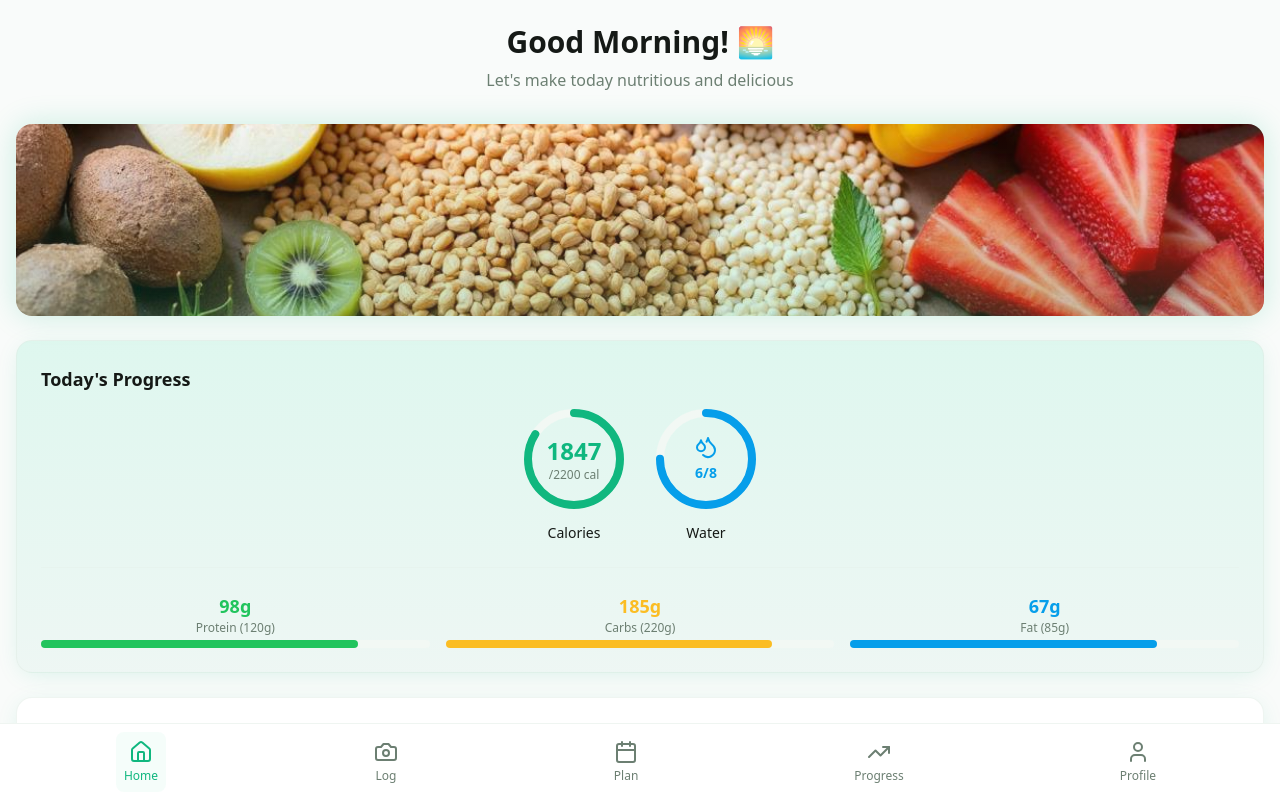
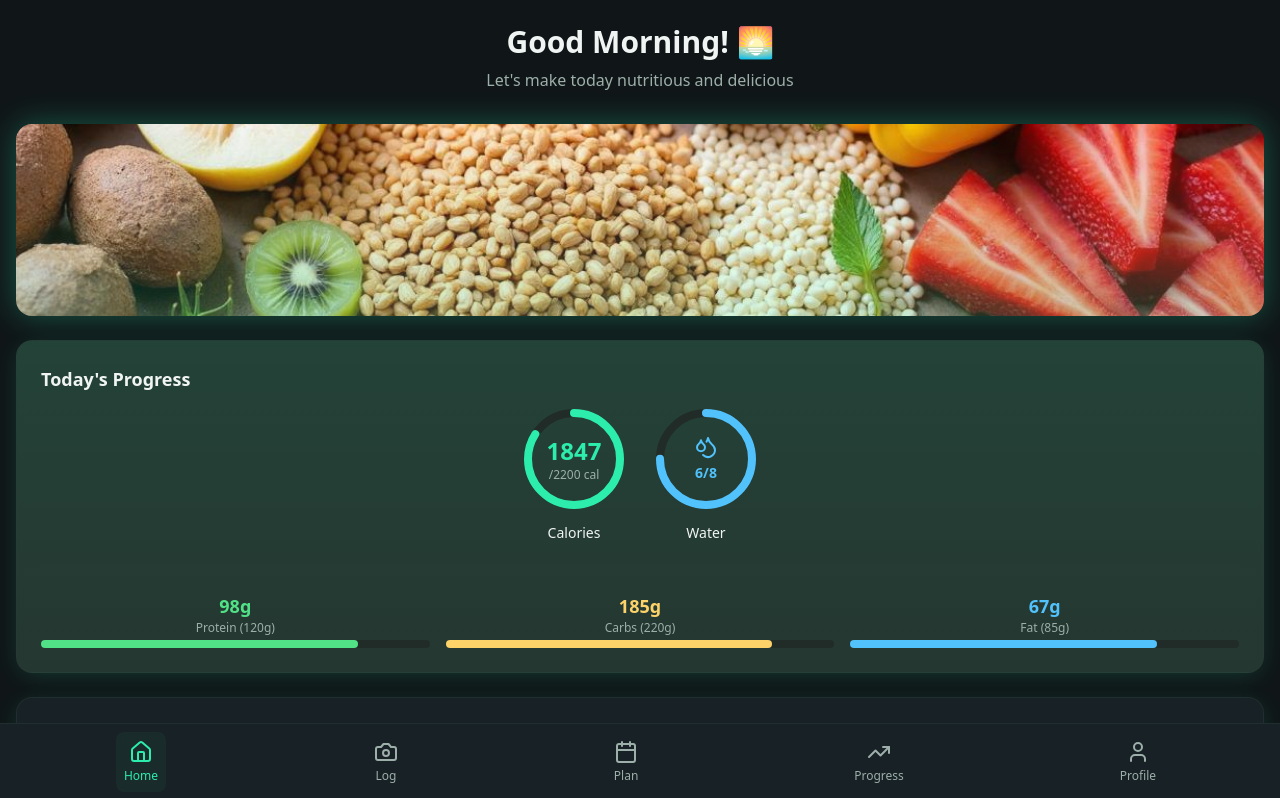
Before and after one commit to siddharth130806/aido-fuel-track, a React (Vite) app: page / in a window 1280 px wide. Shown: the top 798 px of the page. Built offline with nearby package versions, Linux system fonts and the light colour scheme; the HTML template or start-up script is replaced by a standard one.

Commit message:
Fix: Apply dark mode by default

```diff
--- a/src/index.css
+++ b/src/index.css
@@ -164,7 +164,12 @@ All colors MUST be HSL.
     @apply bg-background text-foreground;
   }
 
-  html {
+  html, body {
     @apply dark;
   }
+
+  /* Force dark mode */
+  * {
+    color-scheme: dark;
+  }
 }
```
